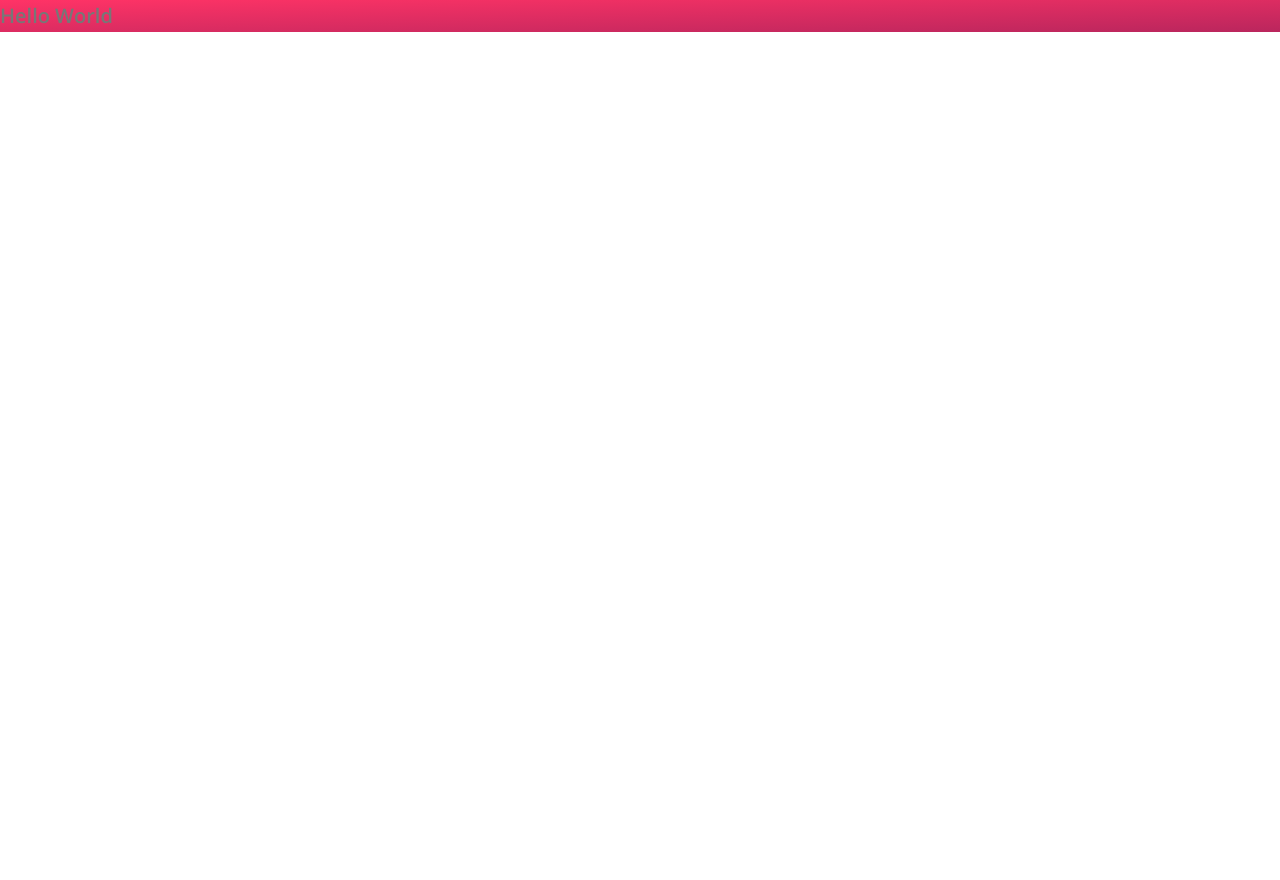
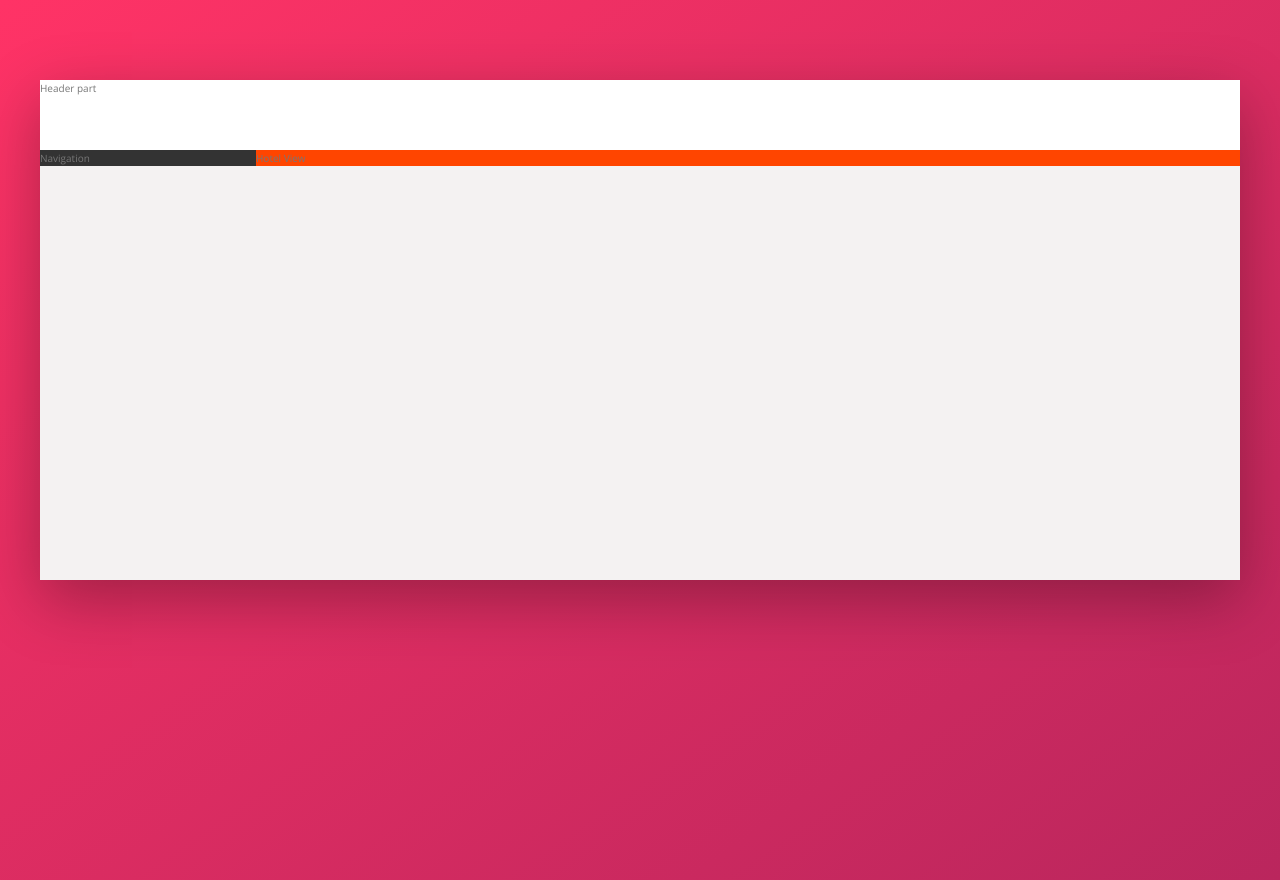
Before and after one commit to Charpell/Trillo, a website: page index.html in a window 1280 px wide. Before the commit the page ends 800 px from the top, so only its background shows below. Drawn offline with nearby package versions, Linux system fonts and the light colour scheme; files that its build step writes are made by us from their sources.

Commit message:
Building the overall Layout

```diff
--- a/index.html
+++ b/index.html
@@ -11,6 +11,19 @@
         <title>trillo &mdash; Your all-in-one booking app</title>
     </head>
     <body>
-       <h1>Hello World</h1>
+       <div class="container">
+           <header class="header">
+               Header part
+           </header>
+           <div class="content">
+               <nav class="sidebar">
+                   Navigation
+               </nav>
+
+               <main class="hotel-view">
+                   Hotel View
+               </main>
+           </div>
+       </div>
     </body>
 </html>
--- a/sass/_base.scss
+++ b/sass/_base.scss
@@ -17,15 +17,16 @@ Grey dark 3: #999
   --color-primary-light: #FF3366;
   --color-primary-dark: #BA265D;
 
-  --color-grey-ligh-1: #faf9f9;
-  --color-grey-ligh-2: #f4f2f2;
-  --color-grey-ligh-3: #f0eeee;
-  --color-grey-ligh-4: #ccc;
+  --color-grey-light-1: #faf9f9;
+  --color-grey-light-2: #f4f2f2;
+  --color-grey-light-3: #f0eeee;
+  --color-grey-light-4: #ccc;
 
   --color-grey-dark-1: #333;
   --color-grey-dark-2: #777;
   --color-grey-dark-3: #999;
 
+  --shadow-dark: 0 2rem 6rem rgba(0,0,0, .3);
 }
 
 * {
@@ -53,4 +54,6 @@ body {
   background-image: linear-gradient(to right bottom, var(--color-primary-light), var(--color-primary-dark));
   background-size: cover;
   background-repeat: no-repeat;
+
+  min-height: 100vh
 }
--- a/sass/_layout.scss
+++ b/sass/_layout.scss
@@ -0,0 +1,30 @@
+.container {
+  max-width: 120rem;
+  margin: 8rem auto;
+  background-color: var(--color-grey-light-2);
+  box-shadow: var(--shadow-dark);
+
+  min-height: 50rem;
+}
+
+.header {
+  height: 7rem;
+  background-color: #fff;
+  border-bottom: var(--color-grey-light-2);
+
+}
+
+.content {
+  display: flex;
+}
+
+.sidebar {
+  background-color: var(--color-grey-dark-1);
+
+  flex: 0 0 18%;
+}
+
+.hotel-view {
+  background-color: orangered;
+  flex: 1;
+}
```
